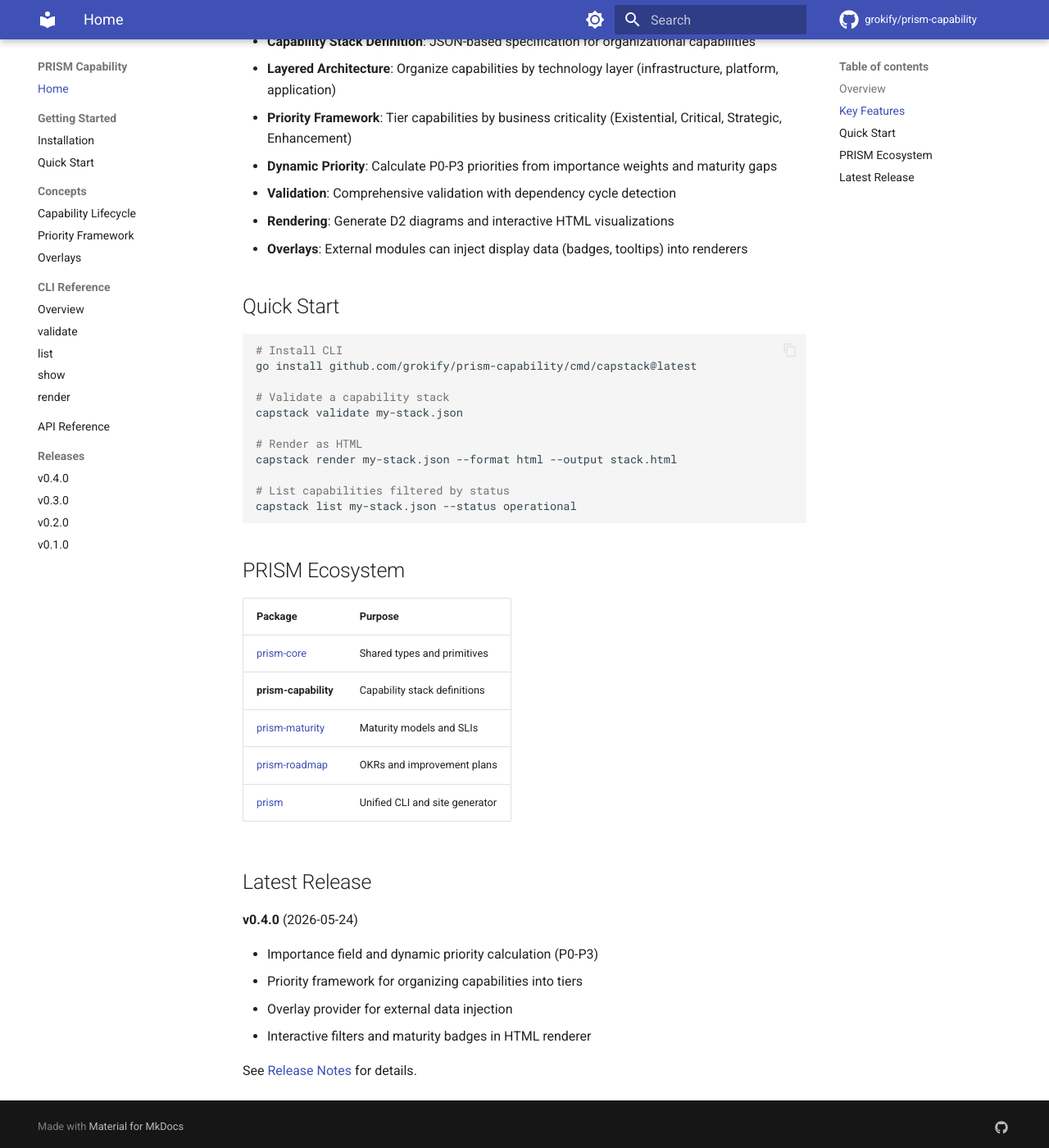
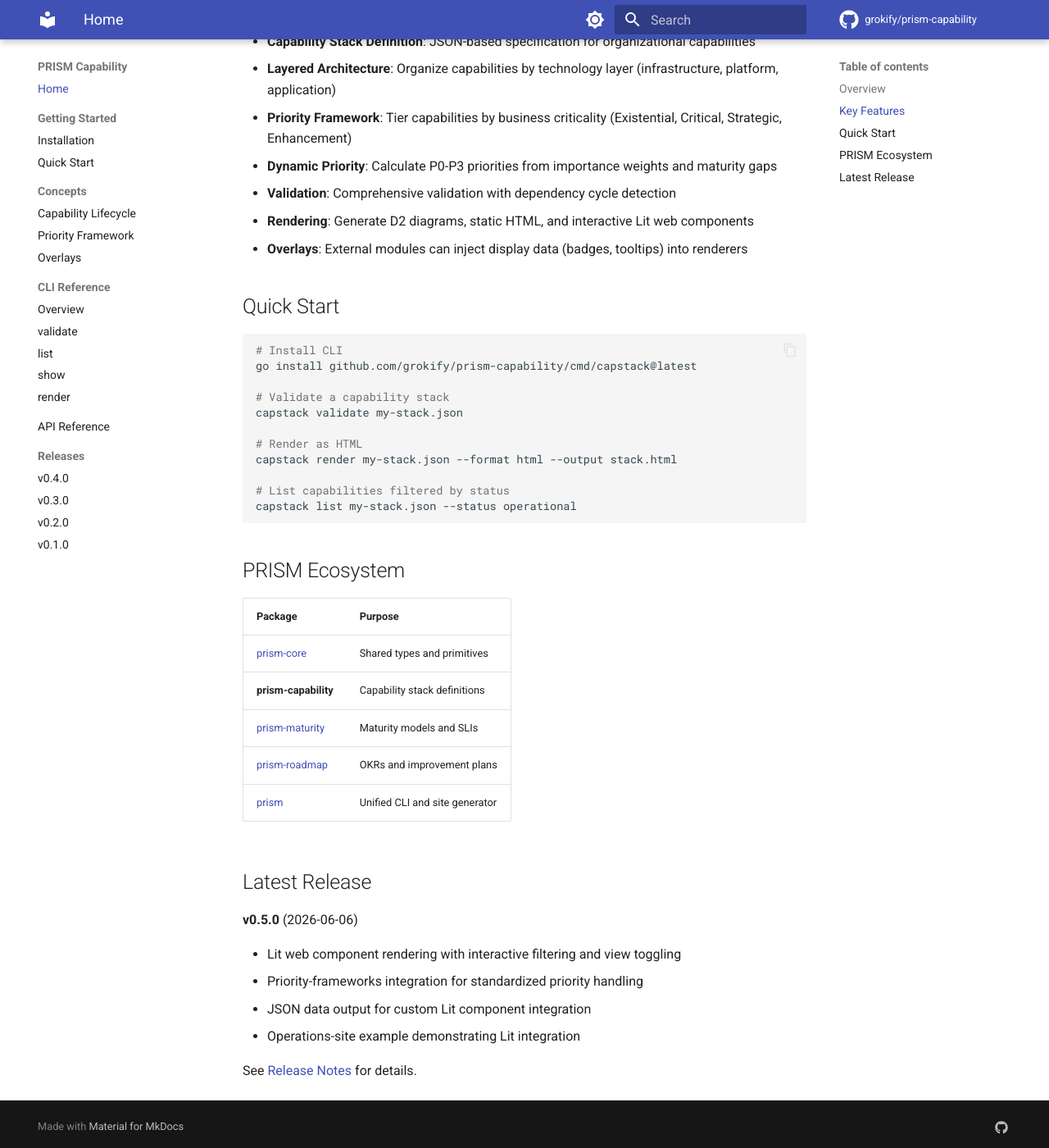
Before and after one commit to grokify/prism-capability, an MkDocs documentation site: the page built from docs/index.md, in a window 1280 px wide and 1400 px high, scrolled down 932 px. Shown: the whole window at 82% size. Built offline with MkDocs 1.6.1 and Material for MkDocs 9.7.7, drawn with Linux system fonts in a browser that asks for light colours; comment, search, counter and statistics services are not loaded.

Commit message:
docs: update index.md for v0.5.0 release
- Update Latest Release section to v0.5.0
- Add Lit web component to rendering features list

Co-Authored-By: Claude Opus 4.5 <noreply@anthropic.com>

```diff
--- a/docs/index.md
+++ b/docs/index.md
@@ -40,7 +40,7 @@ PRISM Capability defines **what capabilities exist** in an organization's techno
 - **Priority Framework**: Tier capabilities by business criticality (Existential, Critical, Strategic, Enhancement)
 - **Dynamic Priority**: Calculate P0-P3 priorities from importance weights and maturity gaps
 - **Validation**: Comprehensive validation with dependency cycle detection
-- **Rendering**: Generate D2 diagrams and interactive HTML visualizations
+- **Rendering**: Generate D2 diagrams, static HTML, and interactive Lit web components
 - **Overlays**: External modules can inject display data (badges, tooltips) into renderers
 
 ## Quick Start
@@ -71,11 +71,11 @@ capstack list my-stack.json --status operational
 
 ## Latest Release
 
-**v0.4.0** (2026-05-24)
+**v0.5.0** (2026-06-06)
 
-- Importance field and dynamic priority calculation (P0-P3)
-- Priority framework for organizing capabilities into tiers
-- Overlay provider for external data injection
-- Interactive filters and maturity badges in HTML renderer
+- Lit web component rendering with interactive filtering and view toggling
+- Priority-frameworks integration for standardized priority handling
+- JSON data output for custom Lit component integration
+- Operations-site example demonstrating Lit integration
 
-See [Release Notes](releases/v0.4.0.md) for details.
+See [Release Notes](releases/v0.5.0.md) for details.
```
